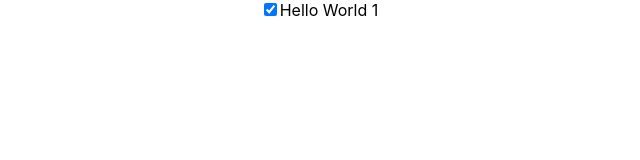
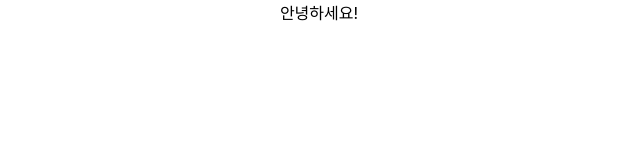
Before and after one commit to kongrinii/t-react-app, a React (Create React App) app: page / in a window 1280 px wide. Shown: the top 160 px of the page, without its empty margins (321-961 px from the left). Built offline with nearby package versions, Linux system fonts and the light colour scheme.

Commit message:
src 6장 React 로 안녕하세요! 출력하기 다시 한 것

```diff
--- a/src/App.js
+++ b/src/App.js
@@ -1,12 +1,9 @@
 import React from 'react';
-import Todo from './Todo';
+import Hello from './Hello';
 import './App.css';
-class App extends React.Component { constructor(props){ //매개변수 props 생성자
- super(props); // 매개변수 pros 초기화
- this.state ={ // item 에 item.id, item.title, item.done 매개변수 이름과 값 할당
- item :{id:0, title:"Hello World 1 ", done:true}, }; } render(){ return ( // 매개변수 item 에 변수명/값을 전달
+class App extends React.Component { render(){ return (
  <div className="App">
- <Todo item={this.state.item}/>
+ <Hello />
  </div>
  ); }
 }
--- a/src/Hello.js
+++ b/src/Hello.js
@@ -1,6 +1,5 @@
 import React from 'react';
-class Hello extends React.Component {
-    render(){
+class Hello extends React.Component { render(){
     return (
         <div className="Hello">
         <label for="hello"> 안녕하세요!</label>
--- a/src/Todo.js
+++ /dev/null
@@ -1,14 +0,0 @@
-import React from 'react';
-class Todo extends React.Component { constructor(props){ super(props); this.state ={ item: props.item }; // 매개변수 item 의 변수/값을 item에 대입
- } render(){ return (
- <div className="Todo">
- <input
- type="checkbox"
- id={this.state.item.id} // item.id 값으로 렌더링하란 의미(JPX)
- name={this.state.item.id} checked={this.state.item.done} // item.done 값으로 렌더링하란 의미
- />
- <label for={this.state.item.id}>{this.state.item.title}</label>
- </div>
- ); }
-}
-export default Todo;
```
Also changed, not shown: src/index.js (line endings or trailing spaces).
